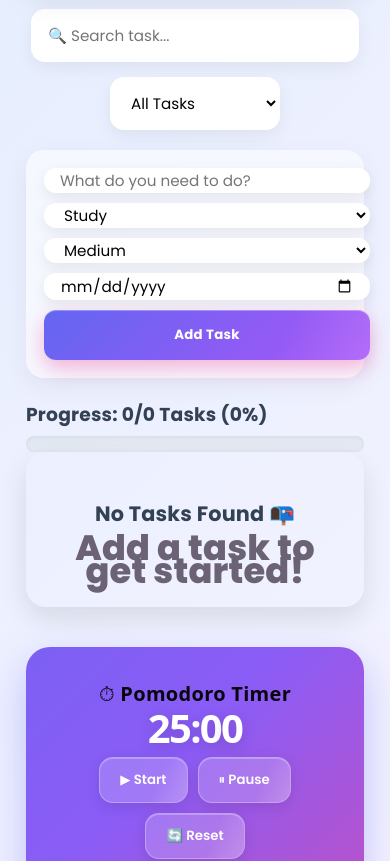
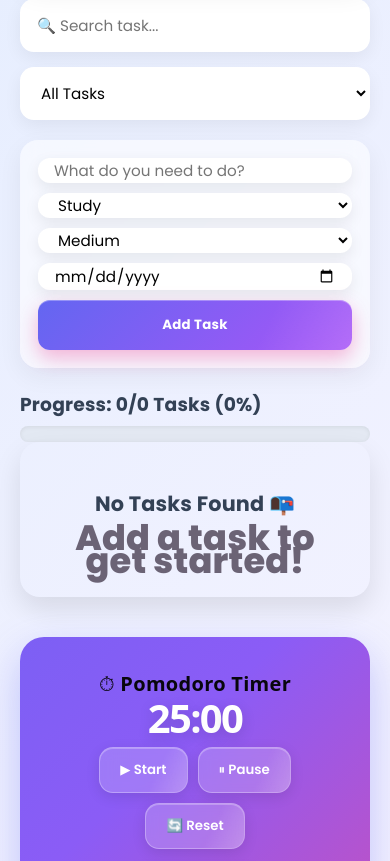
Before and after one commit to bhoomika1812/study-planner, a React (Vite) app: page / in a window 390 px wide. Shown: the part 850-1711 px from the top of the page. Built offline with nearby package versions, Linux system fonts and the light colour scheme.

Commit message:
Update App.css

```diff
--- a/src/App.css
+++ b/src/App.css
@@ -91,8 +91,14 @@ body {
 }
 
 .container {
-  max-width: 1100px;
+  max-width: 1200px;
+  width: 100%;
   margin: auto;
+  padding: 0 15px;
+}
+
+.search {
+  width: 100%;
 }
 
 button {
@@ -332,6 +338,12 @@ button:hover::before {
   transition: border-color 0.2s ease, box-shadow 0.2s ease;
 }
 
+.task-form input,
+.task-form select,
+.task-form button {
+  width: 100%;
+}
+
 .task-form input:focus,
 .task-form select:focus {
   outline: none;
@@ -406,6 +418,8 @@ h3 {
   align-items: center;
   animation: fadeUp 0.4s ease;
   transition: transform 0.2s ease, box-shadow 0.2s ease;
+  width: 100%;
+  overflow-wrap: break-word;
 }
 
 .task:hover {
@@ -694,3 +708,50 @@ h3 {
     align-items: stretch;
   }
 }
+
+@media (max-width: 768px) {
+
+  .app {
+    padding: 10px;
+  }
+
+  .dashboard {
+    grid-template-columns: 1fr;
+  }
+
+  .search-filter {
+    flex-direction: column;
+  }
+
+  .task-form {
+    flex-direction: column;
+  }
+
+  .navbar {
+    flex-direction: column;
+    text-align: center;
+    gap: 15px;
+  }
+
+  .task {
+    flex-direction: column;
+    align-items: flex-start;
+    gap: 15px;
+  }
+
+  .task-form input,
+  .task-form select,
+  .task-form button,
+  .filter,
+  .search {
+    width: 100%;
+  }
+
+  .pomodoro h1 {
+    font-size: 2.5rem;
+  }
+
+  .timer-buttons {
+    flex-wrap: wrap;
+  }
+}
```
